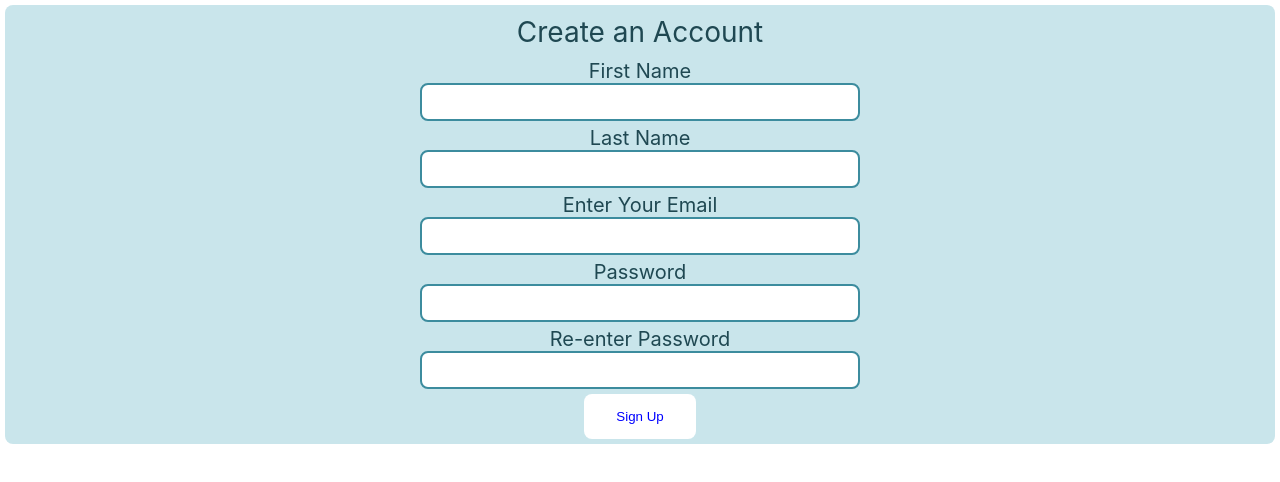
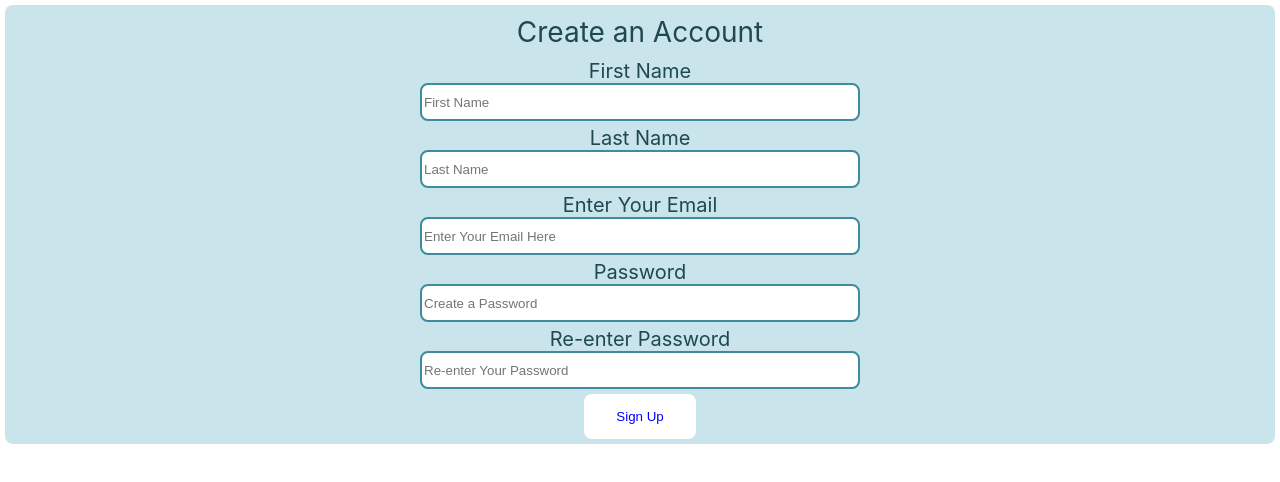
Before and after one commit to bw-expat-journal/Front-End, a React (Create React App) app in the folder expat-journal/: page / in a window 1280 px wide. Shown: the top 482 px of the page. Built offline with nearby package versions, Linux system fonts and the light colour scheme; no server answers.

Commit message:
deleted node from front-end

```diff
--- a/expat-journal/src/Components/NewAccount.js
+++ b/expat-journal/src/Components/NewAccount.js
@@ -23,12 +23,12 @@ const NewAccount = () => {
 
     useEffect(() => {
         const registerUser = () => {
-          axios.post('https://expat-journals.herokuapp.com/api/v1/auth/signup')
+          axios.get('https://expat-journals.herokuapp.com/api/v1/auth/signup')
 
           .then(response => {
             console.log('user', response)
-            const user = response
-             setInputs(user)
+            const user = response.data
+            setInputs(user)
           })
 
           .catch(error => {
@@ -38,12 +38,20 @@ const NewAccount = () => {
 
         registerUser();
         //  Important: verify the 2nd `useEffect` parameter: the dependancies array!
+
       }, []);
+
+      const registerNewUser = inputs => {
+          axios.post('https://expat-journals.herokuapp.com/api/v1/auth/signup', inputs)
+          .then(response => {
+              console.log(response)
+              setInputs([...inputs, response.data])
+          })
+      }
 
 
 
 
-                        // Add PlaceHolders to Input Bar!
 
     return (
 
@@ -52,23 +60,23 @@ const NewAccount = () => {
            <div>
             <Inputs>
                 <label>First Name</label>
-                <Inputt type = 'text' name = 'firstName' onChange = {handleChange} value = {inputs.firstName} required/>
+                <Inputt type = 'text' name = 'firstName' placeholder = 'First Name' onChange = {handleChange} value = {inputs.firstName} required/>
             </Inputs>
             <Inputs>
                 <label>Last Name</label>
-                <Inputt type = 'text' name = 'lastName' onChange = {handleChange} value = {inputs.lastName} required/>
+                <Inputt type = 'text' name = 'lastName' placeholder = 'Last Name' onChange = {handleChange} value = {inputs.lastName} required/>
             </Inputs>
             <Inputs>
             <label>Enter Your Email</label>
-                <Inputt type = 'email' name = 'email' onChange = {handleChange} value = {inputs.email} required/>
+                <Inputt type = 'email' name = 'email' placeholder = 'Enter Your Email Here' onChange = {handleChange} value = {inputs.email} required/>
             </Inputs>
             <Inputs>
             <label>Password</label>
-                <Inputt type = 'password' name = 'password0' onChange = {handleChange} value = {inputs.password0} required/>
+                <Inputt type = 'password' name = 'password0' placeholder = 'Create a Password' onChange = {handleChange} value = {inputs.password0} required/>
             </Inputs>
             <Inputs>
             <label>Re-enter Password</label>
-                <Inputt type = 'password' name = 'password1' onChange = {handleChange} value = {inputs.password1} required/>
+                <Inputt type = 'password' name = 'password1' placeholder = 'Re-enter Your Password' onChange = {handleChange} value = {inputs.password1} required/>
             </Inputs>
             </div>
             <Button type = 'submit' >Sign Up</Button>
```
